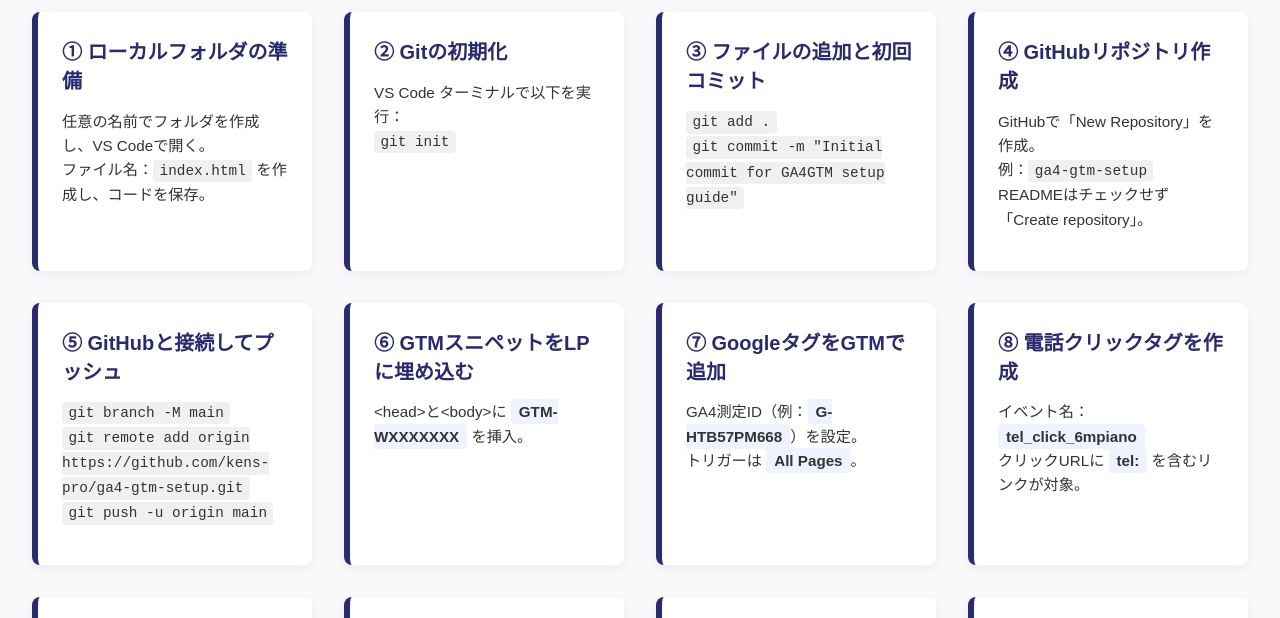
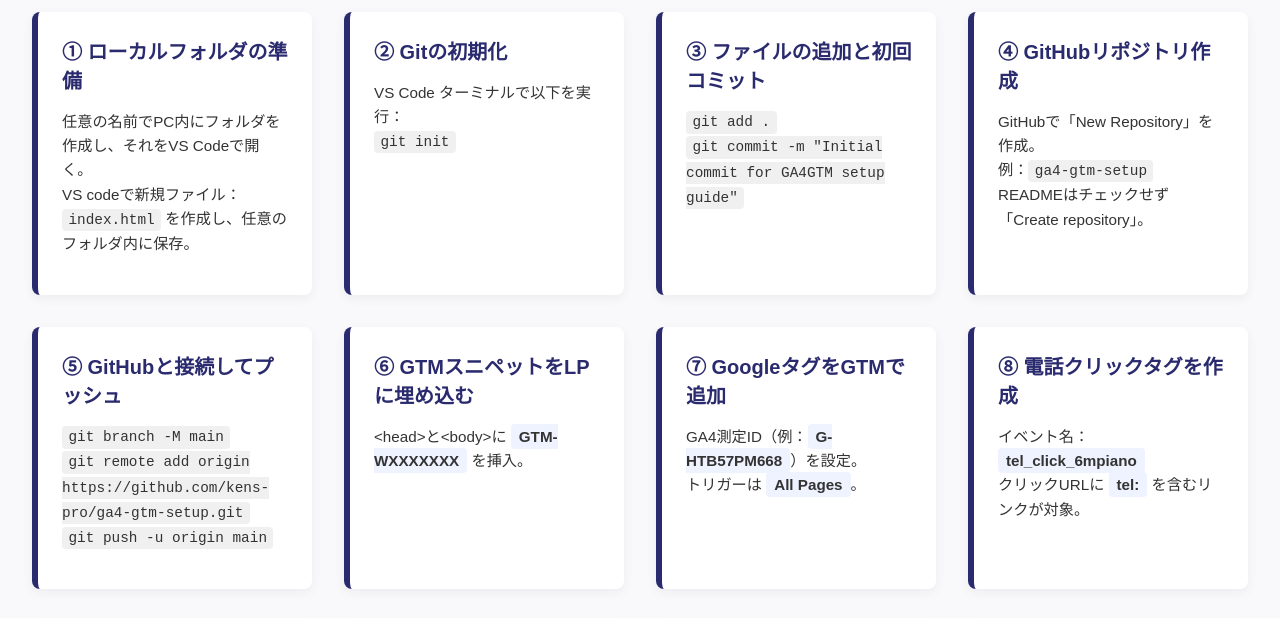
Before and after one commit to kens-pro/ga4-gtm-setup, a plain HTML site: page index.html in a window 1280 px wide. Shown: the part 119-737 px from the top of the page. Drawn offline with Linux system fonts and the light colour scheme.

Commit message:
文章修正

```diff
--- a/index.html
+++ b/index.html
@@ -58,7 +58,7 @@
   <div class="flow-container">
     <div class="step">
       <h2>① ローカルフォルダの準備</h2>
-      <p>任意の名前でフォルダを作成し、VS Codeで開く。<br>ファイル名：<code>index.html</code> を作成し、コードを保存。</p>
+      <p>任意の名前でPC内にフォルダを作成し、それをVS Codeで開く。<br>VS codeで新規ファイル：<code>index.html</code> を作成し、任意のフォルダ内に保存。</p>
     </div>
     <div class="step">
       <h2>② Gitの初期化</h2>
```
